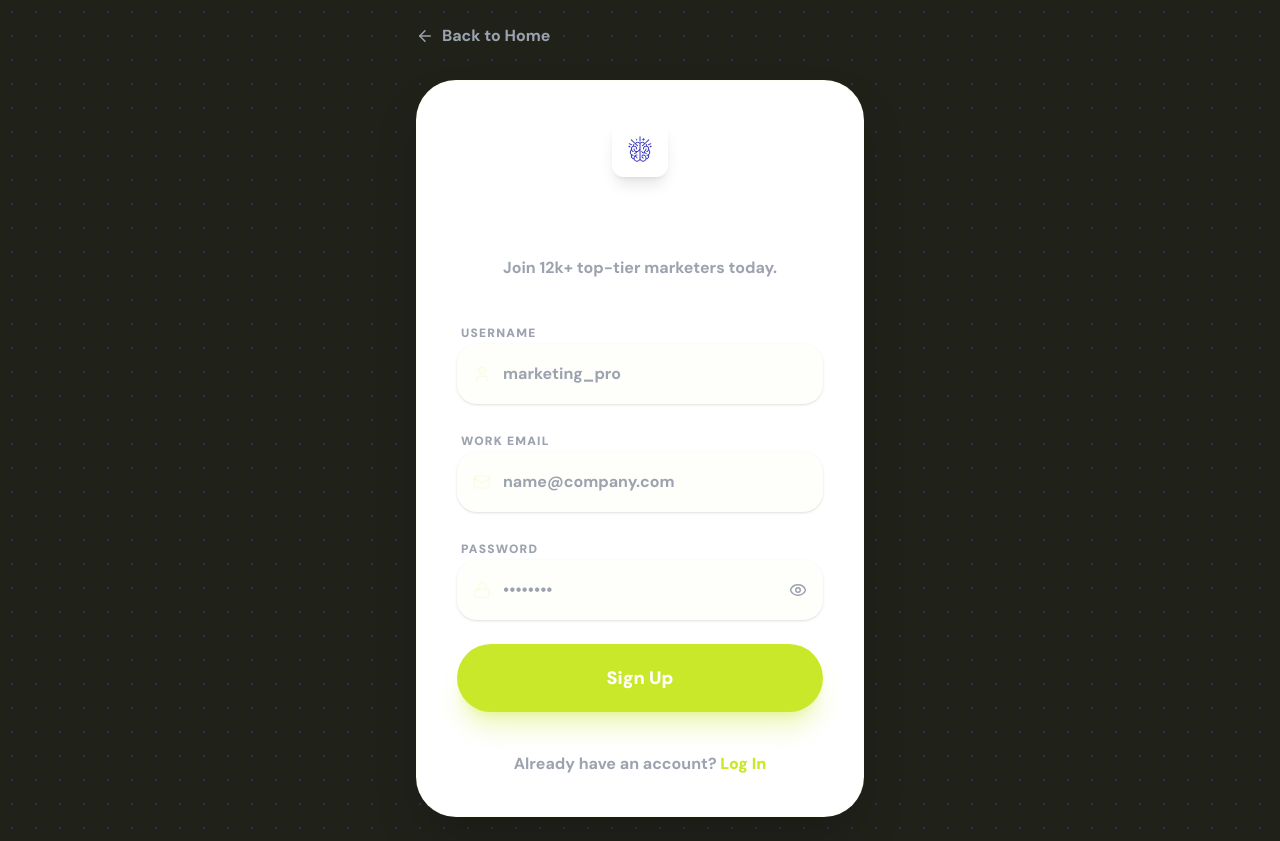
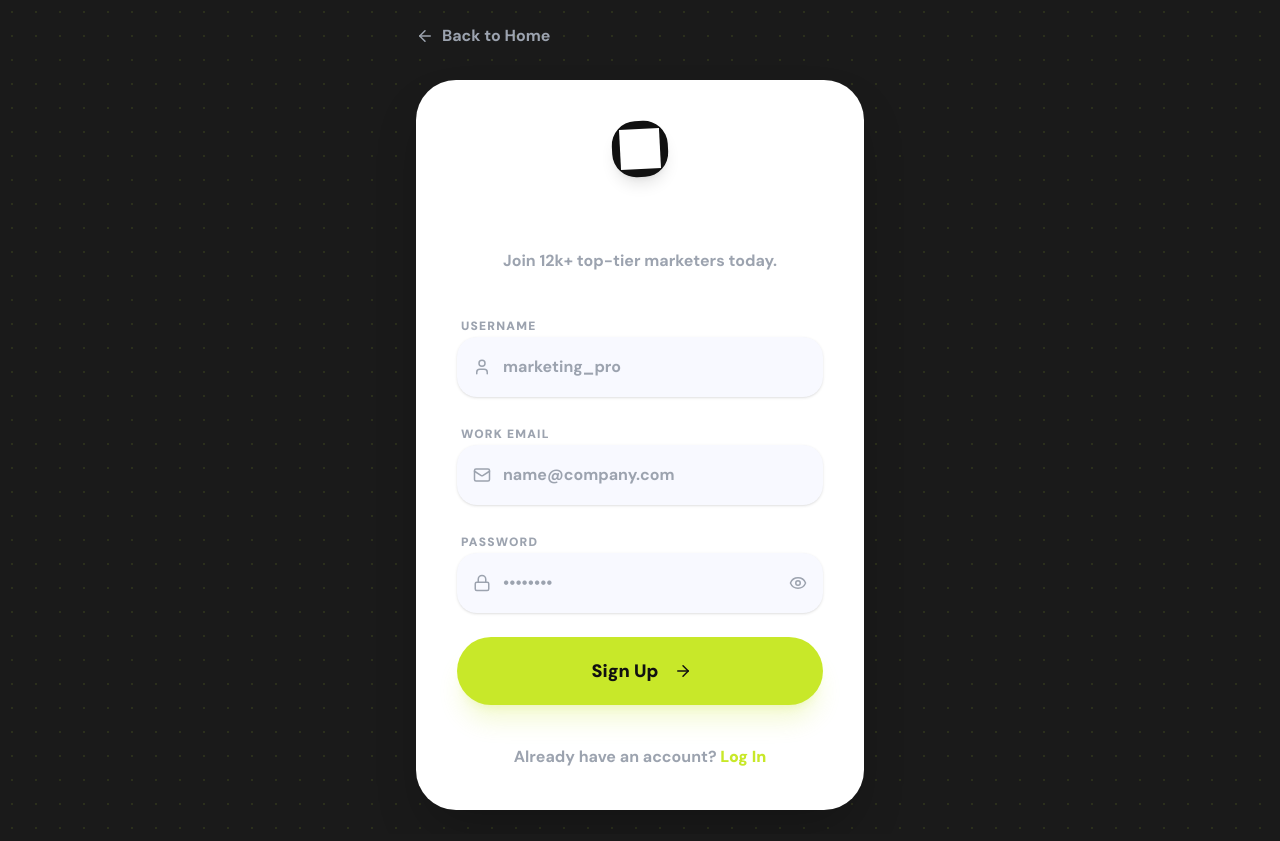
Before and after one commit to elhidarinouhayla/smart-marketing-frontend, a Next.js app: page /signup in a window 1280 px wide. Built offline with nearby package versions, Linux system fonts and the light colour scheme; no server answers.

Commit message:
style: adapted signup page to dark landing page theme

```diff
--- a/app/signup/page.tsx
+++ b/app/signup/page.tsx
@@ -76,9 +76,9 @@ export default function SignupPage() {
   }
 
   return (
-    <main className="min-h-screen bg-lavender/30 flex flex-col items-center justify-center p-6 relative overflow-hidden">
+    <main className="min-h-screen bg-[#1a1a1a] flex flex-col items-center justify-center p-6 relative overflow-hidden">
       {/* Background Dotted Pattern */}
-      <div className="absolute inset-0 z-0 pointer-events-none opacity-30 bg-[radial-gradient(#4F46E5_1px,transparent_1px)] [background-size:24px_24px]"></div>
+      <div className="absolute inset-0 z-0 pointer-events-none opacity-10 bg-[radial-gradient(#c8e829_1px,transparent_1px)] [background-size:24px_24px]"></div>
 
       <div className="w-full max-w-md relative z-10">
         <Link
@@ -89,21 +89,23 @@ export default function SignupPage() {
           Back to Home
         </Link>
 
-        <div className="bg-white p-10 rounded-[2.5rem] shadow-2xl border border-lavender/50 transition-all duration-300">
+        <div className="bg-white p-10 rounded-[2.5rem] shadow-2xl border border-white/5 transition-all duration-300">
           <div className="text-center mb-10">
             <Link href="/" className="inline-block mb-6">
-              <Image
-                src="/logo.png"
-                alt="SmartMD Logo"
-                width={56}
-                height={56}
-                className="w-14 h-14 shadow-lg bg-white rounded-xl p-1.5"
-              />
+              <div className="w-14 h-14 bg-[#111111] rounded-2xl flex items-center justify-center shadow-lg transform -rotate-3 hover:rotate-0 transition-transform duration-300">
+                <Image
+                  src="/logo.png"
+                  alt="SmartMD Logo"
+                  width={34}
+                  height={34}
+                  className="w-10 h-10 filter brightness-0 invert"
+                />
+              </div>
             </Link>
-            <h1 className="text-3xl font-black font-heading text-brand-dark mb-3 tracking-tight">
+            <h1 className="text-3xl font-black font-heading text-[#111111] mb-3 tracking-tight">
               Start Your AI Journey
             </h1>
-            <p className="text-brand-gray font-bold">
+            <p className="text-[#9ca3af] font-bold">
               Join 12k+ top-tier marketers today.
             </p>
           </div>
@@ -117,9 +119,9 @@ export default function SignupPage() {
 
             {/* Username */}
             <div className="space-y-2">
-              <label className="text-xs font-black uppercase tracking-widest text-brand-gray ml-1">Username</label>
+              <label className="text-xs font-black uppercase tracking-widest text-[#9ca3af] ml-1">Username</label>
               <div className="relative group">
-                <div className="absolute inset-y-0 left-0 pl-4 flex items-center pointer-events-none text-brand-gray group-focus-within:text-primary transition-colors text-lavender/80">
+                <div className="absolute inset-y-0 left-0 pl-4 flex items-center pointer-events-none text-[#9ca3af] group-focus-within:text-[#c8e829] transition-colors">
                   <User size={18} />
                 </div>
                 <input
@@ -129,16 +131,16 @@ export default function SignupPage() {
                   onChange={handleInputChange}
                   required
                   placeholder="marketing_pro"
-                  className="block w-full pl-11 pr-4 py-4 bg-lavender/20 border-2 border-transparent rounded-[1.25rem] font-bold text-primary placeholder:text-brand-gray focus:outline-none focus:ring-0 focus:border-primary/30 focus:bg-white transition-all shadow-sm"
+                  className="block w-full pl-11 pr-4 py-4 bg-[#f8f9ff] border-2 border-transparent rounded-[1.25rem] font-bold text-[#111111] placeholder:text-[#9ca3af] focus:outline-none focus:ring-0 focus:border-[#c8e829]/30 focus:bg-white transition-all shadow-sm"
                 />
               </div>
             </div>
 
             {/* Email */}
             <div className="space-y-2">
-              <label className="text-xs font-black uppercase tracking-widest text-brand-gray ml-1">Work Email</label>
+              <label className="text-xs font-black uppercase tracking-widest text-[#9ca3af] ml-1">Work Email</label>
               <div className="relative group">
-                <div className="absolute inset-y-0 left-0 pl-4 flex items-center pointer-events-none text-brand-gray group-focus-within:text-primary transition-colors text-lavender/80">
+                <div className="absolute inset-y-0 left-0 pl-4 flex items-center pointer-events-none text-[#9ca3af] group-focus-within:text-[#c8e829] transition-colors">
                   <Mail size={18} />
                 </div>
                 <input
@@ -148,16 +150,16 @@ export default function SignupPage() {
                   onChange={handleInputChange}
                   required
                   placeholder="name@company.com"
-                  className="block w-full pl-11 pr-4 py-4 bg-lavender/20 border-2 border-transparent rounded-[1.25rem] font-bold text-primary placeholder:text-brand-gray focus:outline-none focus:ring-0 focus:border-primary/30 focus:bg-white transition-all shadow-sm"
+                  className="block w-full pl-11 pr-4 py-4 bg-[#f8f9ff] border-2 border-transparent rounded-[1.25rem] font-bold text-[#111111] placeholder:text-[#9ca3af] focus:outline-none focus:ring-0 focus:border-[#c8e829]/30 focus:bg-white transition-all shadow-sm"
                 />
               </div>
             </div>
 
             {/* Password */}
             <div className="space-y-2">
-              <label className="text-xs font-black uppercase tracking-widest text-brand-gray ml-1">Password</label>
+              <label className="text-xs font-black uppercase tracking-widest text-[#9ca3af] ml-1">Password</label>
               <div className="relative group">
-                <div className="absolute inset-y-0 left-0 pl-4 flex items-center pointer-events-none text-brand-gray group-focus-within:text-primary transition-colors text-lavender/80">
+                <div className="absolute inset-y-0 left-0 pl-4 flex items-center pointer-events-none text-[#9ca3af] group-focus-within:text-[#c8e829] transition-colors">
                   <Lock size={18} />
                 </div>
                 <input
@@ -167,12 +169,12 @@ export default function SignupPage() {
                   onChange={handleInputChange}
                   required
                   placeholder="••••••••"
-                  className="block w-full pl-11 pr-12 py-4 bg-lavender/20 border-2 border-transparent rounded-[1.25rem] font-bold text-primary placeholder:text-brand-gray focus:outline-none focus:ring-0 focus:border-primary/30 focus:bg-white transition-all shadow-sm"
+                  className="block w-full pl-11 pr-12 py-4 bg-[#f8f9ff] border-2 border-transparent rounded-[1.25rem] font-bold text-[#111111] placeholder:text-[#9ca3af] focus:outline-none focus:ring-0 focus:border-[#c8e829]/30 focus:bg-white transition-all shadow-sm"
                 />
                 <button
                   type="button"
                   onClick={() => setShowPassword(!showPassword)}
-                  className="absolute inset-y-0 right-0 pr-4 flex items-center text-brand-gray hover:text-primary transition-colors"
+                  className="absolute inset-y-0 right-0 pr-4 flex items-center text-[#9ca3af] hover:text-[#c8e829] transition-colors"
                 >
                   {showPassword ? <EyeOff size={18} /> : <Eye size={18} />}
                 </button>
@@ -182,21 +184,23 @@ export default function SignupPage() {
             <button
               type="submit"
               disabled={isLoading}
-              className={`w-full py-5 rounded-full font-black text-lg transition-all shadow-xl shadow-primary/30 flex items-center justify-center gap-3 ${
+              className={`w-full py-5 rounded-full font-black text-lg transition-all shadow-xl flex items-center justify-center gap-3 ${
                 isLoading
-                ? 'bg-lavender text-primary/40 cursor-not-allowed'
-                : 'bg-primary text-white hover:bg-accent hover:-translate-y-1'
+                ? 'bg-[#111111]/10 text-[#111111]/40 cursor-not-allowed'
+                : 'bg-[#c8e829] text-[#111111] hover:brightness-110 hover:-translate-y-1 shadow-[#c8e829]/20'
               }`}
             >
               {isLoading ? (
-                <div className="w-6 h-6 border-4 border-primary/20 border-t-white rounded-full animate-spin"></div>
-              ) : 'Sign Up'}
+                <div className="w-6 h-6 border-4 border-[#111111]/10 border-t-[#111111] rounded-full animate-spin"></div>
+              ) : (
+                <>Sign Up <ArrowLeft size={18} className="translate-x-1 rotate-180" /></>
+              )}
             </button>
           </form>
 
-          <p className="mt-10 text-center text-brand-gray font-bold">
+          <p className="mt-10 text-center text-[#9ca3af] font-bold">
             Already have an account? {' '}
-            <Link href="/login" className="text-primary hover:underline font-black">
+            <Link href="/login" className="text-[#c8e829] hover:underline font-black">
               Log In
             </Link>
           </p>
```
